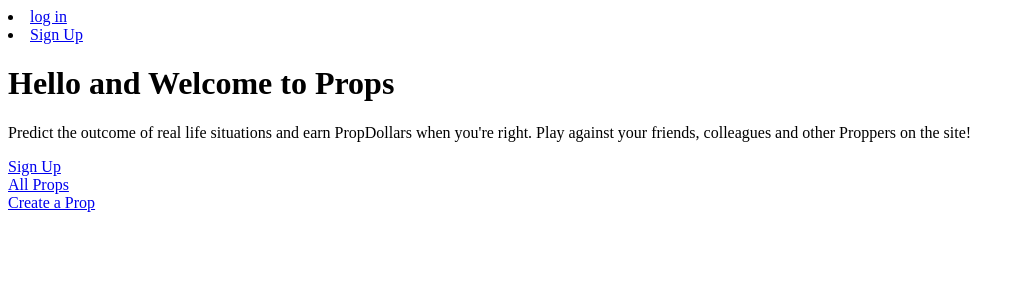
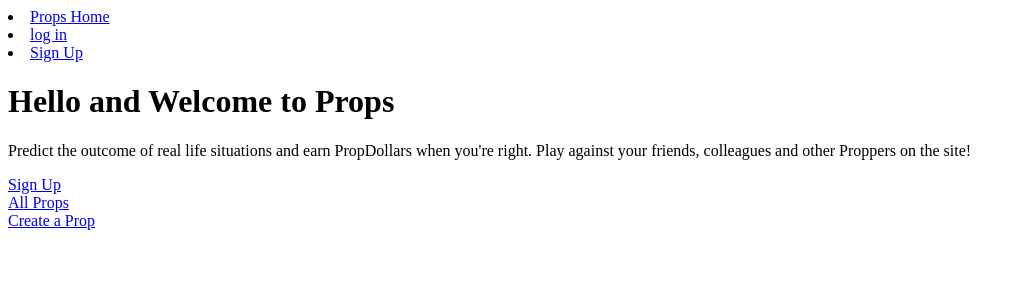
Before and after one commit to adamskriger/props_data_modeling, a Rails app: page / in a window 1280 px wide. Shown: the top 300 px of the page, without its empty margins (0-1025 px from the left). Run offline with Rails 7, Linux system fonts and the light colour scheme; some libraries are stand-ins or nearby versions.

Commit message:
added link to home page in navigation

```diff
--- a/app/views/partials/_navigation.html.erb
+++ b/app/views/partials/_navigation.html.erb
@@ -1,3 +1,4 @@
+<li><%= link_to 'Props Home', root_path  %></li>
 
 <% if logged_in? %>
 <li><%= link_to 'log out', logout_path, method: :delete  %></li>
```
